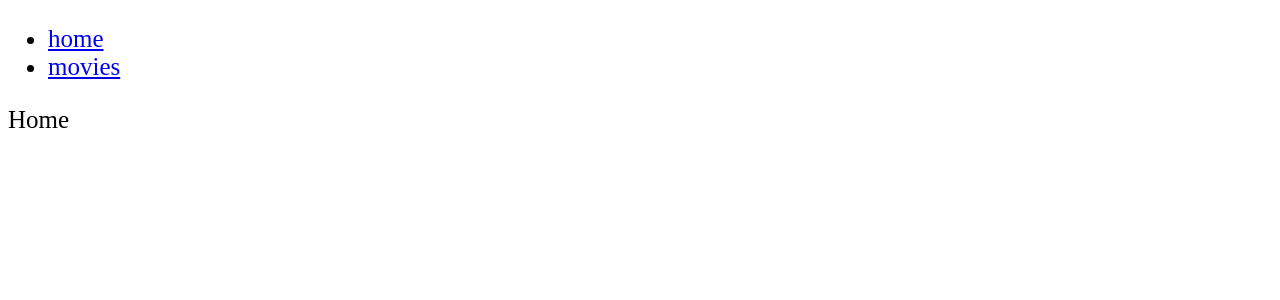
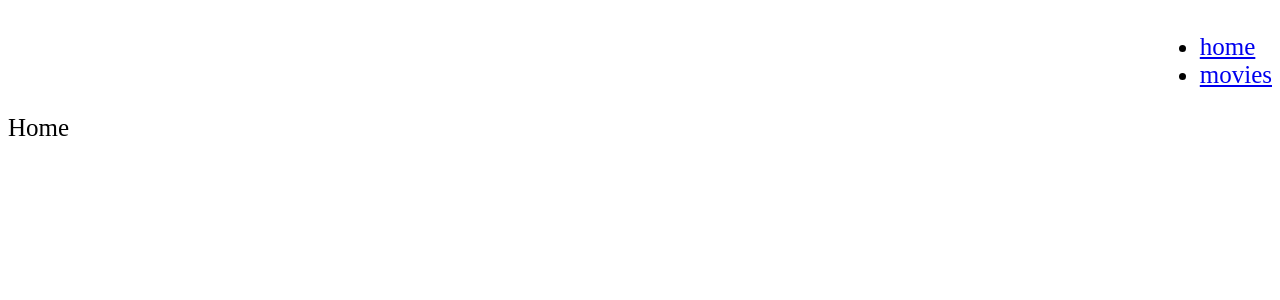
Before and after one commit to Wolftail8192/mini_project_react, a React (Create React App) app: page / in a window 1280 px wide. Shown: the top 300 px of the page. Built offline with nearby package versions, Linux system fonts and the light colour scheme.

Commit message:
mini_pro 2.3

```diff
--- a/src/App.js
+++ b/src/App.js
@@ -14,6 +14,7 @@ import {Movie} from "./page/movie/Movie";
 function App  ()  {
     return (
         <div>
+            <div className={'ul'}>
                 <ul>
                     <li>
                         <Link to={'/'} >home</Link>
@@ -22,6 +23,8 @@ function App  ()  {
                         <Link to={'/movies'}>movies</Link>
                     </li>
                 </ul>
+            </div>
+
             <Routes>
                 <Route path={'/'} element={<Home/>} />
                 <Route path={'/movies'} element={<Movies/>}>
--- a/src/components/movieComponent/MovieComponent.css
+++ b/src/components/movieComponent/MovieComponent.css
@@ -8,3 +8,8 @@
 
 
 }
+.ul{
+    display: flex;
+    justify-content: end;
+    align-items: center;
+}
--- a/src/page/Movies/Movies.css
+++ b/src/page/Movies/Movies.css
@@ -2,6 +2,11 @@
     display: flex;
     flex-wrap: wrap;
 
+}
+.movie-card{
+    display: flex;
+    justify-content: center;
+    align-items: center;
 }
 .o{
     display: flex;
```
Lines whose indentation alone changed are shown as unchanged.
